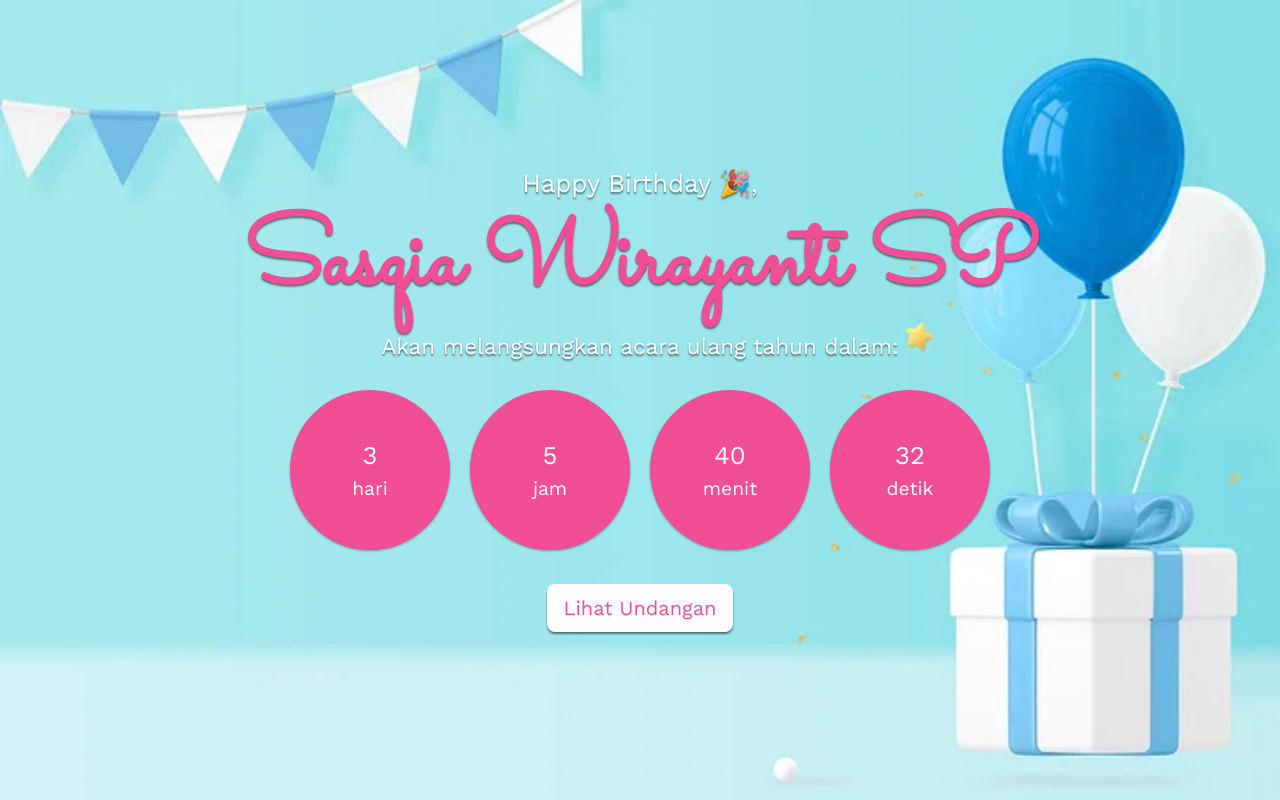
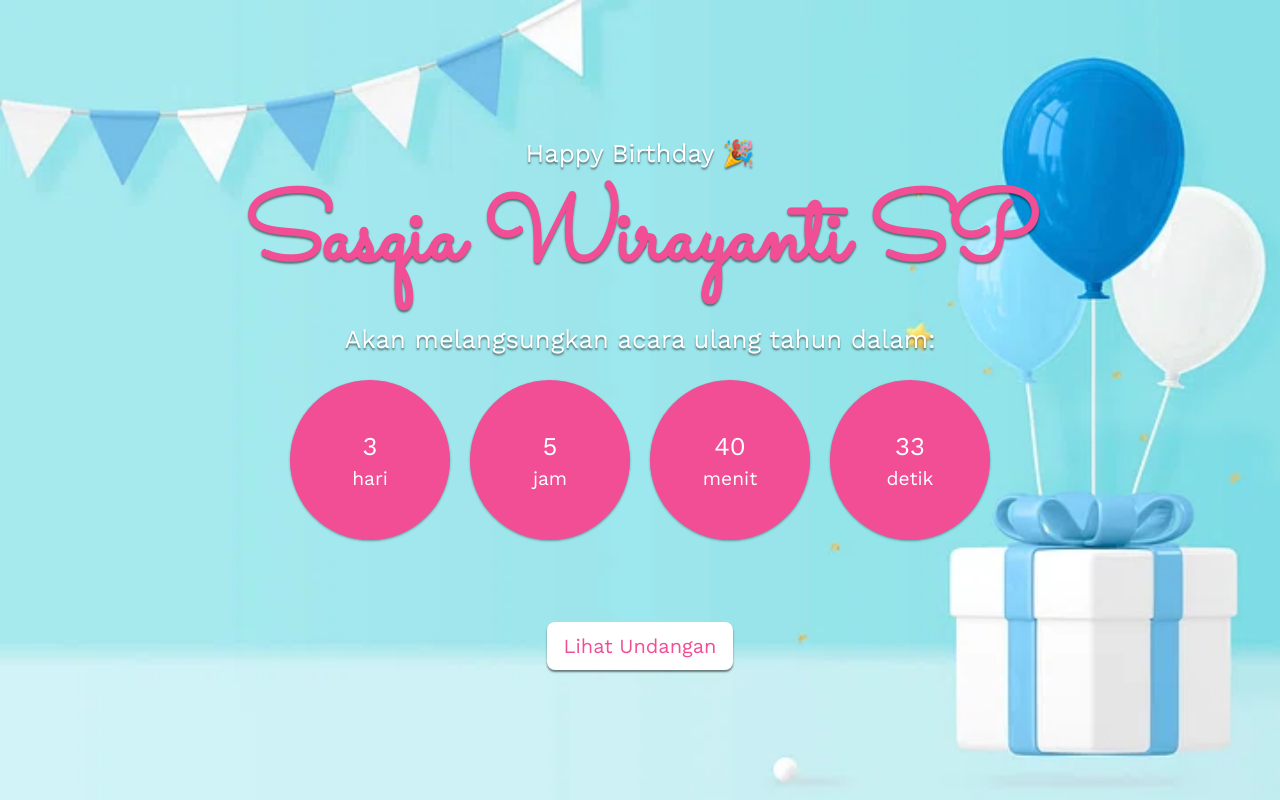
Before and after one commit to ikhwnysrh/undangan_ultah, a plain HTML site: page index.html in a window 1280 px wide. Shown: the top 800 px of the page. Drawn offline with nearby package versions, Linux system fonts and the light colour scheme; some packages are replaced by stand-ins of ours; a script that the page names is missing.

Commit message:
merapikan

```diff
--- a/index.html
+++ b/index.html
@@ -37,10 +37,12 @@
       class="hero w-100 h-100 p-3 mx-auto text-center d-flex justify-content-center align-items-center text-white"
     >
       <main>
-        <h4><span>Happy Birthday 🎉 </span></h4>
-        <h1 class="fw-bold" style="color: var(--pink)">Sasqia Wirayanti SP</h1>
-        <p>Akan melangsungkan acara ulang tahun dalam:</p>
-        <div class="simply-countdown"></div>
+        <h4><h4 class="pb-2">Happy Birthday 🎉</h4></h4>
+        <h1 class="fw-bold pb-3" style="color: var(--pink)">
+          Sasqia Wirayanti SP
+        </h1>
+        <h4 class="pb-2">Akan melangsungkan acara ulang tahun dalam:</h4>
+        <div class="simply-countdown pb-5"></div>
         <a href="#home" class="btn btn-lg mt-4" onClick="enableScroll()"
           >Lihat Undangan</a
         >
@@ -510,7 +512,7 @@
       </div>
     </footer>
 
-    <div id="audio-container">
+    <!-- <div id="audio-container">
       <audio id="song" autoplay loop>
         <source src="audio/Selamat Ulang Tahun [Jamrud].mp3" type="audio/mp3" />
       </audio>
@@ -518,7 +520,7 @@
       <div class="audio-icon-wrapper" style="display: none">
         <i class="bi bi-disc"></i>
       </div>
-    </div>
+    </div> -->
 
     <script
       src="https://cdn.jsdelivr.net/npm/bootstrap@5.3.0/dist/js/bootstrap.bundle.min.js"
```
